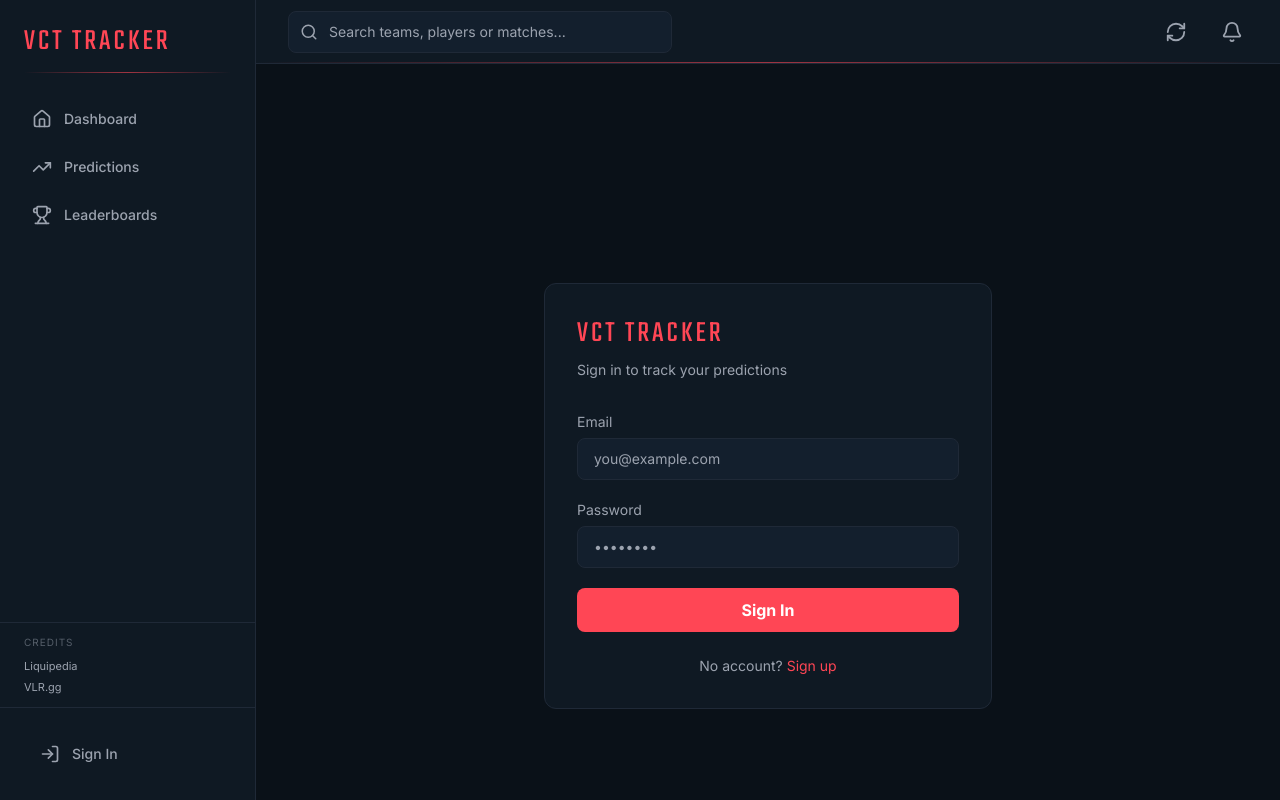
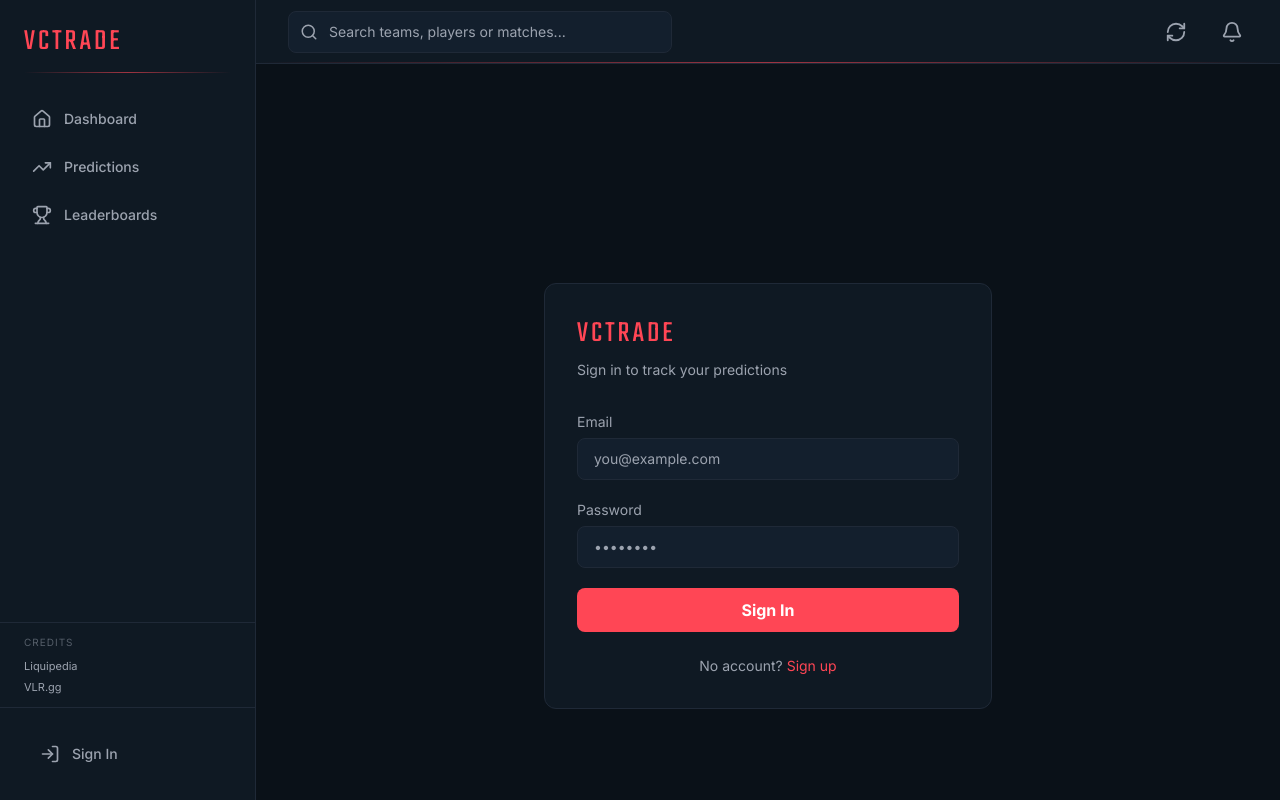
Before and after one commit to Z1TH1Z/Valorant_Stock, a Next.js app in the folder frontend/: page /auth/signin in a window 1280 px wide. Built offline with nearby package versions, Linux system fonts and the light colour scheme; no server answers.

Commit message:
rebrand: rename VCT Tracker to VCTrade

```diff
--- a/frontend/src/app/auth/signin/page.tsx
+++ b/frontend/src/app/auth/signin/page.tsx
@@ -36,7 +36,7 @@ export default function SignInPage() {
         <div className="min-h-screen flex items-center justify-center bg-background">
             <div className="w-full max-w-md">
                 <div className="bg-primary border border-border rounded-xl p-8">
-                    <h1 className="text-3xl font-tungsten text-accent uppercase tracking-widest mb-2">VCT Tracker</h1>
+                    <h1 className="text-3xl font-tungsten text-accent uppercase tracking-widest mb-2">VCTrade</h1>
                     <p className="text-muted text-sm mb-8">Sign in to track your predictions</p>
 
                     <form onSubmit={handleSubmit} className="space-y-5">
--- a/frontend/src/app/auth/signup/page.tsx
+++ b/frontend/src/app/auth/signup/page.tsx
@@ -46,7 +46,7 @@ export default function SignUpPage() {
         <div className="min-h-screen flex items-center justify-center bg-background">
             <div className="w-full max-w-md">
                 <div className="bg-primary border border-border rounded-xl p-8">
-                    <h1 className="text-3xl font-tungsten text-accent uppercase tracking-widest mb-2">VCT Tracker</h1>
+                    <h1 className="text-3xl font-tungsten text-accent uppercase tracking-widest mb-2">VCTrade</h1>
                     <p className="text-muted text-sm mb-8">Create an account to start predicting</p>
 
                     <form onSubmit={handleSubmit} className="space-y-5">
--- a/frontend/src/app/layout.tsx
+++ b/frontend/src/app/layout.tsx
@@ -17,8 +17,8 @@ const teko = Teko({
 });
 
 export const metadata: Metadata = {
-  title: 'VCT Performance Tracker',
-  description: 'Bloomberg Terminal for Valorant Esports',
+  title: 'VCTrade',
+  description: 'The Bloomberg Terminal for Valorant Esports',
 };
 
 export default function RootLayout({
--- a/frontend/src/components/layout/Sidebar.tsx
+++ b/frontend/src/components/layout/Sidebar.tsx
@@ -19,7 +19,7 @@ export function Sidebar() {
         <aside className="w-64 h-screen bg-primary border-r border-border flex flex-col">
             <div className="p-6">
                 <h1 className="text-3xl font-tungsten text-accent tracking-widest uppercase">
-                    VCT Tracker
+                    VCTrade
                 </h1>
                 <div className="glow-line mt-3" />
             </div>
```
